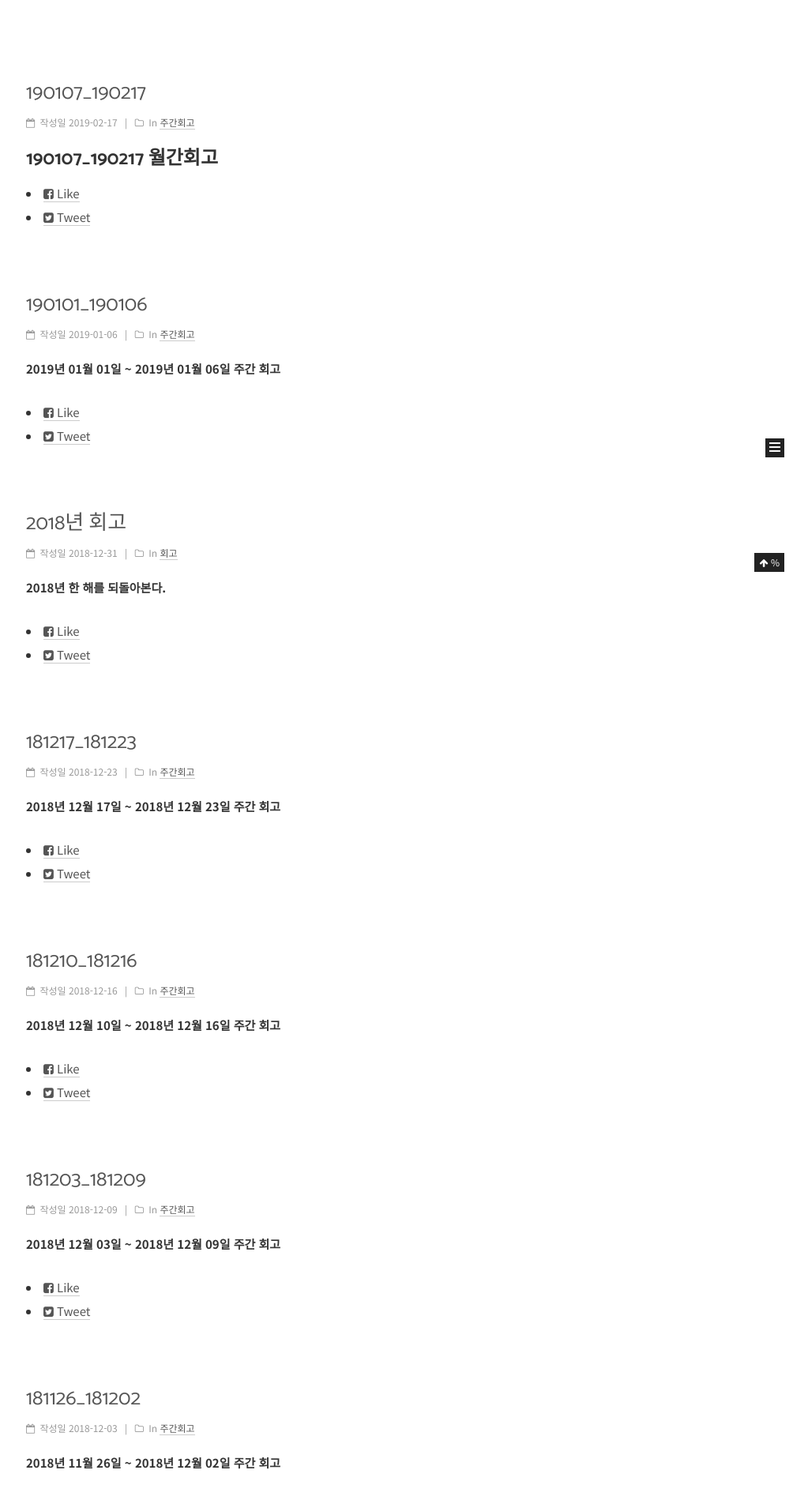
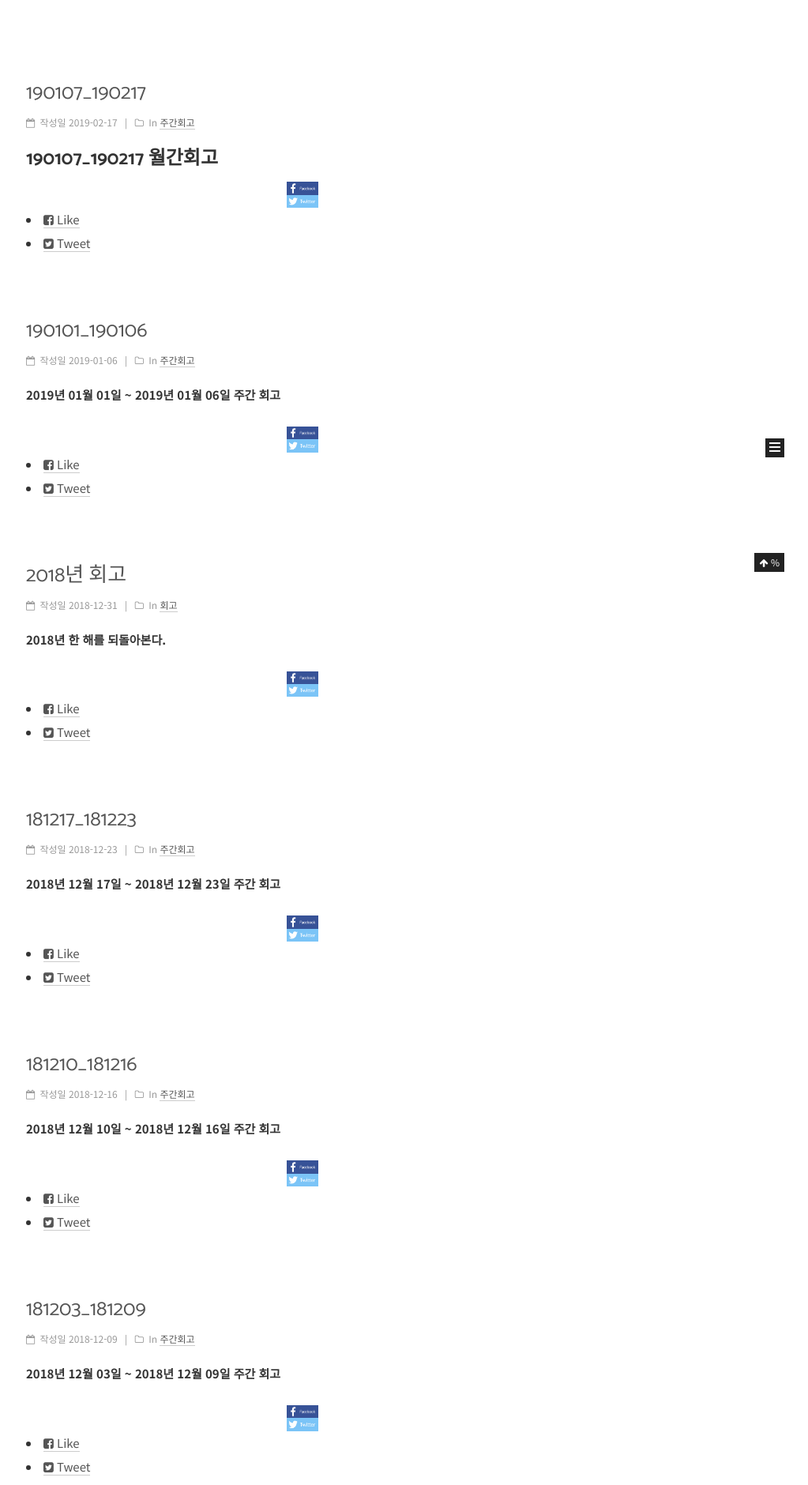
Before and after one commit to gwonsungjun/gwonsungjun.github.io, a Jekyll site: the page built from index.html, in a window 1280 px wide. Shown: the part 276-2156 px from the top of the page at 79% size, without its empty margins (257-1280 px from the left). Built offline with Jekyll 4.4.1, drawn with Linux system fonts in a browser that asks for light colours; the list of posts is cut into pages by our own code.

Commit message:
Update facebook. twitter share (test)

```diff
--- a/_includes/_macro/post.html
+++ b/_includes/_macro/post.html
@@ -368,6 +368,10 @@
         </div>
         {% endif %}
 
+        <a href="#" onclick="javascript:window.open('https://www.facebook.com/sharer/sharer.php?u=' +encodeURIComponent(document.URL)+'&t='+encodeURIComponent(document.title), 'facebooksharedialog', 'menubar=no,toolbar=no,resizable=yes,scrollbars=yes,height=300,width=600');return false;" target="_blank" alt="Share on Facebook" ><img src="./assets/images/icon/facebook-icon.png" width="40" alt="facebook share"></a>
+        <a href="#" onclick="javascript:window.open('https://twitter.com/intent/tweet?text=[%EA%B3%B5%EC%9C%A0]%20' +encodeURIComponent(document.URL)+'%20-%20'+encodeURIComponent(document.title), 'twittersharedialog', 'menubar=no,toolbar=no,resizable=yes,scrollbars=yes,height=300,width=600');return false;" target="_blank" alt="Share on Twitter" ><img src="./assets/images/icon/twitter-icon.png" width="40" alt="twitter share"></a>
+
+
         <li class="facebook"><a href="https://www.facebook.com/sharer/sharer.php?u={{ site.url }}{{ page.url }}" title="Share on Facebook"><span class="count"><i class="fa fa-facebook-square"></i> Like</span></a></li>
         <li class="twitter"><a href="https://twitter.com/intent/tweet?text={{ site.url }}{{ page.url }}" title="Share on Twitter"><span class="count"><i class="fa fa-twitter-square"></i> Tweet</span></a></li>
 
```
Also changed, not shown: assets/images/icon/facebook-icon.png (added), assets/images/icon/twitter-icon.png (added).
